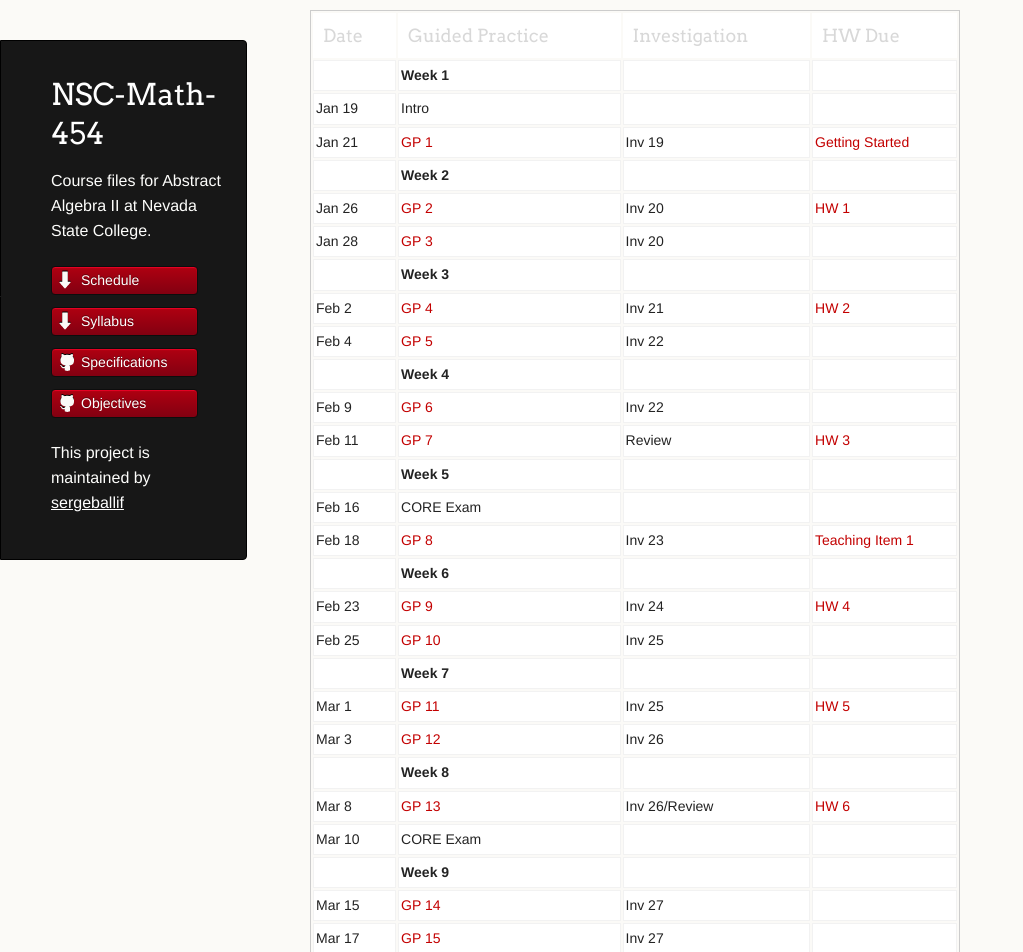
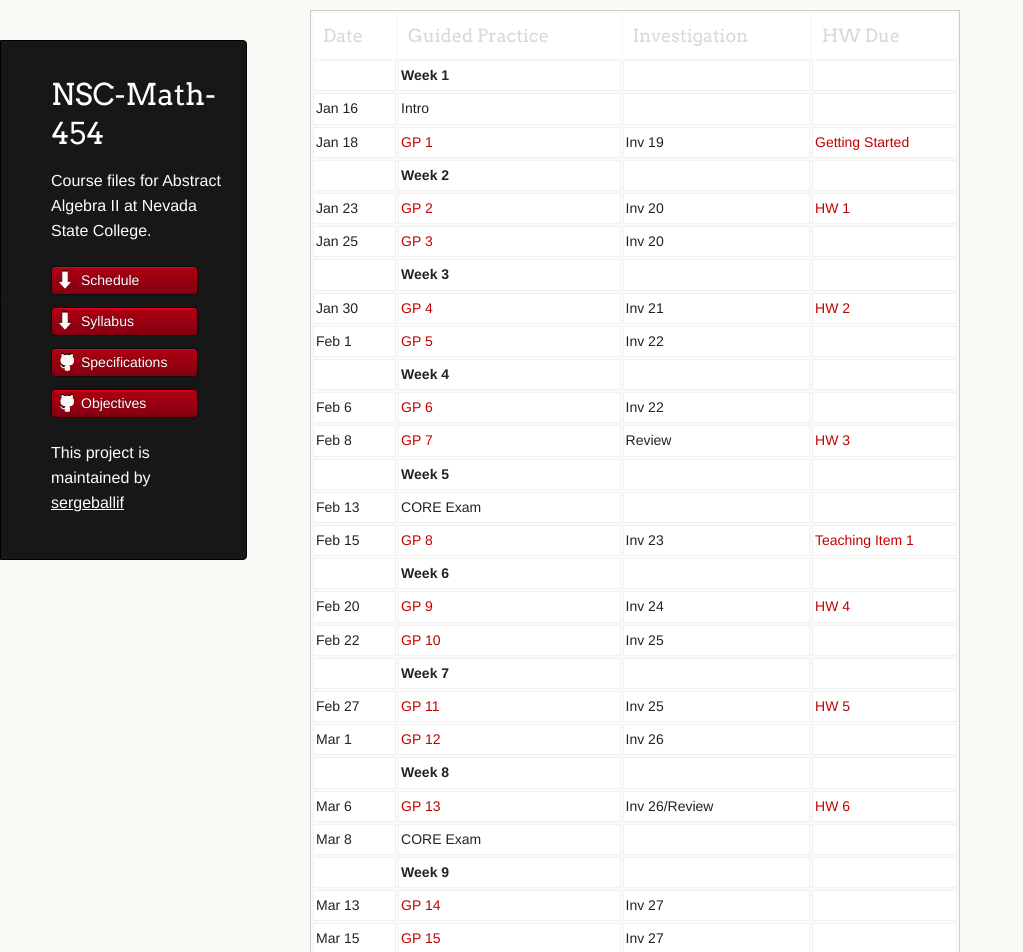
Before and after one commit to AaronWongNSC/MATH-454, a Jekyll site: the page built from index.md, in a window 1280 px wide and 1400 px high. Shown: the top 952 px of the window, without its empty margins (0-1023 px from the left). Built offline with Jekyll 4.4.1, drawn with Linux system fonts in a browser that asks for light colours; some of the changed text lies outside the part shown.

Commit message:
Update index.md

```diff
--- a/index.md
+++ b/index.md
@@ -13,49 +13,49 @@ published: true
 | Date   	| Guided Practice                  	| Investigation 	| HW Due                                                                                                                                                                      	|
 |--------	|----------------------------------	|---------------	|---------------------	|
 |        	| **Week 1**                       	|               	|                                                                                                                                                                             	|
-| Jan 19 	| Intro                            	|               	|                                                                                                                                                                             	|
-| Jan 21 	| [GP 1](/NSC-Math-454/GP1.html)   	| Inv 19        	| [Getting Started](http://www.overleaf.com/docs?snip_uri=https://raw.githubusercontent.com/sergeballif/NSC-Math-454/gh-pages/homework/Math454GettingStarted.tex&splash=none) 	|
+| Jan 16 	| Intro                            	|               	|                                                                                                                                                                             	|
+| Jan 18 	| [GP 1](/NSC-Math-454/GP1.html)   	| Inv 19        	| [Getting Started](http://www.overleaf.com/docs?snip_uri=https://raw.githubusercontent.com/sergeballif/NSC-Math-454/gh-pages/homework/Math454GettingStarted.tex&splash=none) 	|
 |        	| **Week 2**                       	|               	|                                                                                                                                                                             	|
-| Jan 26 	| [GP 2](/NSC-Math-454/GP2.html)   	| Inv 20        	| [HW 1](http://www.overleaf.com/docs?snip_uri=https://raw.githubusercontent.com/sergeballif/NSC-Math-454/gh-pages/homework/Math454HW1.tex&splash=none)                       	|
-| Jan 28 	| [GP 3](/NSC-Math-454/GP3.html)   	| Inv 20        	|                                                                                                                                                                             	|
+| Jan 23 	| [GP 2](/NSC-Math-454/GP2.html)   	| Inv 20        	| [HW 1](http://www.overleaf.com/docs?snip_uri=https://raw.githubusercontent.com/sergeballif/NSC-Math-454/gh-pages/homework/Math454HW1.tex&splash=none)                       	|
+| Jan 25 	| [GP 3](/NSC-Math-454/GP3.html)   	| Inv 20        	|                                                                                                                                                                             	|
 |        	| **Week 3**                       	|               	|                                                                                                                                                                             	|
-| Feb 2  	| [GP 4](/NSC-Math-454/GP4.html)   	| Inv 21        	| [HW 2](http://www.overleaf.com/docs?snip_uri=https://raw.githubusercontent.com/sergeballif/NSC-Math-454/gh-pages/homework/Math454HW2.tex&splash=none)                       	|
-| Feb 4  	| [GP 5](/NSC-Math-454/GP5.html)   	| Inv 22        	|                                                                                                                                                                             	|
+| Jan 30  	| [GP 4](/NSC-Math-454/GP4.html)   	| Inv 21        	| [HW 2](http://www.overleaf.com/docs?snip_uri=https://raw.githubusercontent.com/sergeballif/NSC-Math-454/gh-pages/homework/Math454HW2.tex&splash=none)                       	|
+| Feb 1  	| [GP 5](/NSC-Math-454/GP5.html)   	| Inv 22        	|                                                                                                                                                                             	|
 |        	| **Week 4**                       	|               	|                                                                                                                                                                             	|
-| Feb 9  	| [GP 6](/NSC-Math-454/GP6.html)   	| Inv 22       	  |                       	|
-| Feb 11 	| [GP 7](/NSC-Math-454/GP7.html)  	| Review         	|    [HW 3](http://www.overleaf.com/docs?snip_uri=https://raw.githubusercontent.com/sergeballif/NSC-Math-454/gh-pages/homework/Math454HW3.tex&splash=none)   	|
+| Feb 6  	| [GP 6](/NSC-Math-454/GP6.html)   	| Inv 22       	  |                       	|
+| Feb 8	| [GP 7](/NSC-Math-454/GP7.html)  	| Review         	|    [HW 3](http://www.overleaf.com/docs?snip_uri=https://raw.githubusercontent.com/sergeballif/NSC-Math-454/gh-pages/homework/Math454HW3.tex&splash=none)   	|
 |        	| **Week 5**                       	|               	|                                                                                                                                                                             	|
-| Feb 16 	| CORE Exam                       	|        	|                                                                                                                                                                             	|
-| Feb 18 	| [GP 8](/NSC-Math-454/GP8.html)   	| Inv 23        	| [Teaching Item 1](/NSC-Math-454/TeachingItems.html)                                                                                                                         	|
+| Feb 13 	| CORE Exam                       	|        	|                                                                                                                                                                             	|
+| Feb 15 	| [GP 8](/NSC-Math-454/GP8.html)   	| Inv 23        	| [Teaching Item 1](/NSC-Math-454/TeachingItems.html)                                                                                                                         	|
 |        	| **Week 6**                       	|               	|                                                                                                                                                                             	|
-| Feb 23 	| [GP 9](/NSC-Math-454/GP9.html)   	| Inv 24        	| [HW 4](http://www.overleaf.com/docs?snip_uri=https://raw.githubusercontent.com/sergeballif/NSC-Math-454/gh-pages/homework/Math454HW4.tex&splash=none)                       	|
-| Feb 25 	| [GP 10](/NSC-Math-454/GP10.html) 	| Inv 25        	|                                                                                                                                                                             	|
+| Feb 20 	| [GP 9](/NSC-Math-454/GP9.html)   	| Inv 24        	| [HW 4](http://www.overleaf.com/docs?snip_uri=https://raw.githubusercontent.com/sergeballif/NSC-Math-454/gh-pages/homework/Math454HW4.tex&splash=none)                       	|
+| Feb 22 	| [GP 10](/NSC-Math-454/GP10.html) 	| Inv 25        	|                                                                                                                                                                             	|
 |        	| **Week 7**                       	|               	|                                                                                                                                                                             	|
-| Mar 1  	| [GP 11](/NSC-Math-454/GP11.html) 	| Inv 25        	| [HW 5](http://www.overleaf.com/docs?snip_uri=https://raw.githubusercontent.com/sergeballif/NSC-Math-454/gh-pages/homework/Math454HW5.tex&splash=none)                       	|
-| Mar 3  	| [GP 12](/NSC-Math-454/GP12.html) 	| Inv 26        	|                                                                                                                                                                             	|
+| Feb 27  	| [GP 11](/NSC-Math-454/GP11.html) 	| Inv 25        	| [HW 5](http://www.overleaf.com/docs?snip_uri=https://raw.githubusercontent.com/sergeballif/NSC-Math-454/gh-pages/homework/Math454HW5.tex&splash=none)                       	|
+| Mar 1  	| [GP 12](/NSC-Math-454/GP12.html) 	| Inv 26        	|                                                                                                                                                                             	|
 |        	| **Week 8**                       	|               	|                                                                                                                                                                             	|
-| Mar 8  	| [GP 13](/NSC-Math-454/GP13.html) 	| Inv 26/Review  	| [HW 6](http://www.overleaf.com/docs?snip_uri=https://raw.githubusercontent.com/sergeballif/NSC-Math-454/gh-pages/homework/Math454HW6.tex&splash=none)                       	|
-| Mar 10 	| CORE Exam                        	|               	|                                                                                                                                                                             	|
+| Mar 6  	| [GP 13](/NSC-Math-454/GP13.html) 	| Inv 26/Review  	| [HW 6](http://www.overleaf.com/docs?snip_uri=https://raw.githubusercontent.com/sergeballif/NSC-Math-454/gh-pages/homework/Math454HW6.tex&splash=none)                       	|
+| Mar 8 	| CORE Exam                        	|               	|                                                                                                                                                                             	|
 |        	| **Week 9**                       	|               	|                                                                                                                                                                             	|
-| Mar 15 	| [GP 14](/NSC-Math-454/GP14.html) 	| Inv 27        	|                                                                                                                                                                             	|
-| Mar 17 	| [GP 15](/NSC-Math-454/GP15.html) 	| Inv 27        	|                                                                                                                                                                             	|
+| Mar 13 	| [GP 14](/NSC-Math-454/GP14.html) 	| Inv 27        	|                                                                                                                                                                             	|
+| Mar 15 	| [GP 15](/NSC-Math-454/GP15.html) 	| Inv 27        	|                                                                                                                                                                             	|
 |        	| **Week 10**                      	|               	|                                                                                                                                                                             	|
 |        	| Spring Break                     	|               	|                                                                                                                                                                             	|
 |        	| **Week 11**                      	|               	|                                                                                                                                                                             	|
-| Mar 29 	| [GP 16](/NSC-Math-454/GP16.html) 	| Inv 28        	| [HW 7](http://www.overleaf.com/docs?snip_uri=https://raw.githubusercontent.com/sergeballif/NSC-Math-454/gh-pages/homework/Math454HW7.tex&splash=none)                       	|
-| Mar 31 	| [GP 17](/NSC-Math-454/GP17.html) 	| Inv 28        	| [Teaching Item 2](/NSC-Math-454/homework/Math454TeachingItem2.pdf)                                                                                                          	|
+| Mar 27 	| [GP 16](/NSC-Math-454/GP16.html) 	| Inv 28        	| [HW 7](http://www.overleaf.com/docs?snip_uri=https://raw.githubusercontent.com/sergeballif/NSC-Math-454/gh-pages/homework/Math454HW7.tex&splash=none)                       	|
+| Mar 29 	| [GP 17](/NSC-Math-454/GP17.html) 	| Inv 28        	| [Teaching Item 2](/NSC-Math-454/homework/Math454TeachingItem2.pdf)                                                                                                          	|
 |        	| **Week 12**                      	|               	|                                                                                                                                                                             	|
-| Apr 5  	| [GP 18](/NSC-Math-454/GP18.html) 	| Inv 29        	| [HW 8](http://www.overleaf.com/docs?snip_uri=https://raw.githubusercontent.com/sergeballif/NSC-Math-454/gh-pages/homework/Math454HW8.tex&splash=none)                       	|
-| Apr 7  	| [GP 19](/NSC-Math-454/GP19.html) 	| Inv 29        	|                                                                                                                                                                             	|
+| Apr 3  	| [GP 18](/NSC-Math-454/GP18.html) 	| Inv 29        	| [HW 8](http://www.overleaf.com/docs?snip_uri=https://raw.githubusercontent.com/sergeballif/NSC-Math-454/gh-pages/homework/Math454HW8.tex&splash=none)                       	|
+| Apr 5  	| [GP 19](/NSC-Math-454/GP19.html) 	| Inv 29        	|                                                                                                                                                                             	|
 |        	| **Week 13**                      	|               	|                                                                                                                                                                             	|
-| Apr 12 	| [GP 20](/NSC-Math-454/GP20.html) 	| Review        	| [HW 9](http://www.overleaf.com/docs?snip_uri=https://raw.githubusercontent.com/sergeballif/NSC-Math-454/gh-pages/homework/Math454HW9.tex&splash=none)                       	|
-| Apr 14 	| CORE Exam                        	|               	|                                                                                                                                                                             	|
+| Apr 10 	| [GP 20](/NSC-Math-454/GP20.html) 	| Review        	| [HW 9](http://www.overleaf.com/docs?snip_uri=https://raw.githubusercontent.com/sergeballif/NSC-Math-454/gh-pages/homework/Math454HW9.tex&splash=none)                       	|
+| Apr 12 	| CORE Exam                        	|               	|                                                                                                                                                                             	|
 |        	| **Week 14**                      	|               	|                                                                                                                                                                             	|
-| Apr 19 	| [GP 21](/NSC-Math-454/GP21.html) 	| Inv 30        	|                                                                                                                                                                             	|
-| Apr 21 	| [GP 22](/NSC-Math-454/GP22.html) 	| Inv 30        	|                                                                                                                                                                             	|
+| Apr 17 	| [GP 21](/NSC-Math-454/GP21.html) 	| Inv 30        	|                                                                                                                                                                             	|
+| Apr 19 	| [GP 22](/NSC-Math-454/GP22.html) 	| Inv 30        	|                                                                                                                                                                             	|
 |        	| **Week 15**                      	|               	|                                                                                                                                                                             	|
-| Apr 26 	| [GP 23](/NSC-Math-454/GP23.html) 	| Inv 31        	| [HW 10](http://www.overleaf.com/docs?snip_uri=https://raw.githubusercontent.com/sergeballif/NSC-Math-454/gh-pages/homework/Math454HW10.tex&splash=none)                     	|
-| Apr 28 	| [GP 24](/NSC-Math-454/GP24.html)	| Inv 31        	|                                                                                                                                                                             	|
+| Apr 24 	| [GP 23](/NSC-Math-454/GP23.html) 	| Inv 31        	| [HW 10](http://www.overleaf.com/docs?snip_uri=https://raw.githubusercontent.com/sergeballif/NSC-Math-454/gh-pages/homework/Math454HW10.tex&splash=none)                     	|
+| Apr 26 	| [GP 24](/NSC-Math-454/GP24.html)	| Inv 31        	|                                                                                                                                                                             	|
 |        	| **Week 16**                      	|               	|                                                                                                                                                                             	|
-| May 3  	| [GP 25](/NSC-Math-454/GP25.html) 	| Review        	| [HW 11](http://www.overleaf.com/docs?snip_uri=https://raw.githubusercontent.com/sergeballif/NSC-Math-454/gh-pages/homework/Math454HW11.tex&splash=none)                     	|
-| Dec 3  	| CORE Exam                        	|           	| [Teaching Item 3](/NSC-Math-454/homework/Math454TeachingItem3.pdf)                                                                                                          	|
+| May 1  	| [GP 25](/NSC-Math-454/GP25.html) 	| Review        	| [HW 11](http://www.overleaf.com/docs?snip_uri=https://raw.githubusercontent.com/sergeballif/NSC-Math-454/gh-pages/homework/Math454HW11.tex&splash=none)                     	|
+| May 3  	| CORE Exam                        	|           	| [Teaching Item 3](/NSC-Math-454/homework/Math454TeachingItem3.pdf)                                                                                                          	|
```
